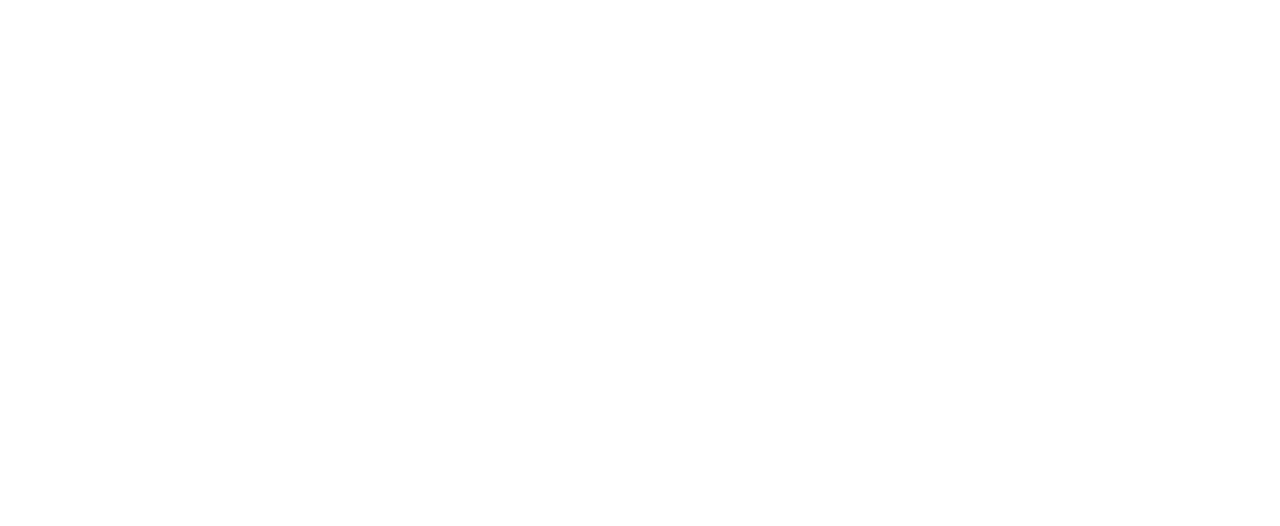
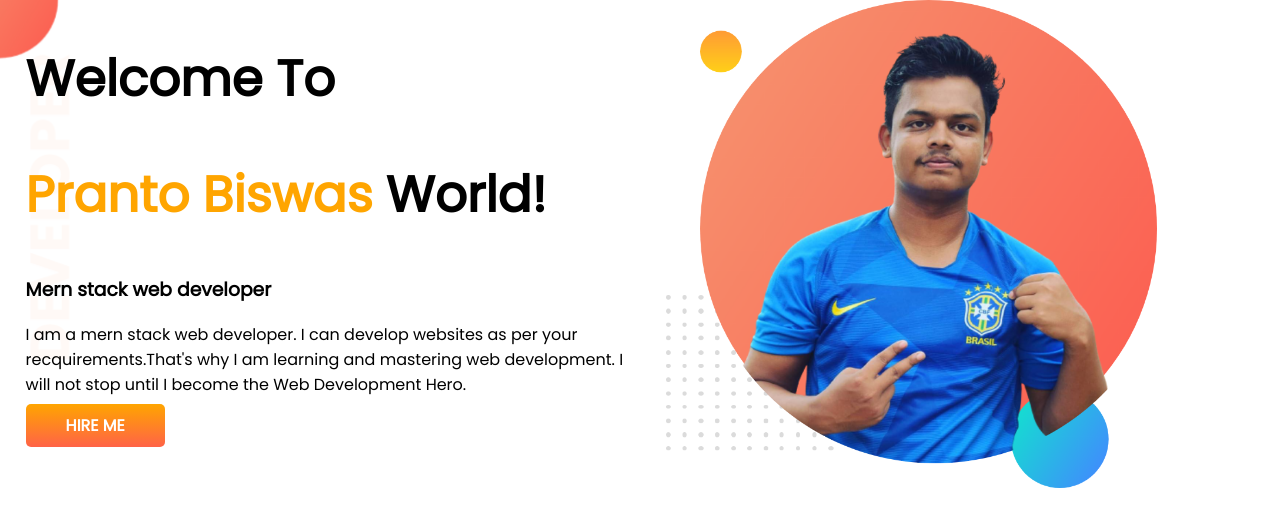
Before and after one commit to prantobiswas321/developer-portfolio, a plain HTML site: page index.html in a window 1280 px wide. Drawn offline with Linux system fonts and the light colour scheme.

Commit message:
top banner added

```diff
--- a/index.html
+++ b/index.html
@@ -1,13 +1,33 @@
 <!DOCTYPE html>
 <html lang="en">
+
 <head>
     <meta charset="UTF-8">
     <meta http-equiv="X-UA-Compatible" content="IE=edge">
     <meta name="viewport" content="width=device-width, initial-scale=1.0">
     <title>Pranto Portfolio</title>
+    <link rel="preconnect" href="https://fonts.googleapis.com">
+    <link rel="preconnect" href="https://fonts.gstatic.com" crossorigin>
+    <link href="https://fonts.googleapis.com/css2?family=Poppins&display=swap" rel="stylesheet">
     <link rel="stylesheet" href="style.css">
 </head>
+
 <body>
+    <section class="top-banner">
+        <div class="half-width">
+            <h1>Welcome To</h1>
+            <h1><span class="orange-color">Pranto Biswas</span> World!</h1>
+            <h3>Mern stack web developer</h3>
+            <p>I am a mern stack web developer. I can develop websites as per your recquirements.That's why I am
+                learning
+                and mastering web development. I will not stop until I become the Web Development Hero.</p>
+            <a class="link-button" target="_blank" href="https://www.linkedin.com/in/pranto-biswas-145315161/">HIRE
+                ME</a>
+        </div>
+        <div class="half-width">
+            <img src="images/pb-bg.png" alt="Pranto picture">
+        </div>
+    </section>
+</body>
 
-</body>
 </html>
--- a/style.css
+++ b/style.css
@@ -0,0 +1,32 @@
+body{
+    font-family: 'Poppins', sans-serif;
+    margin: 0;
+}
+h1{
+    font-size: 50px;
+}
+.orange-color{
+    color: #FFA500;
+}
+section{
+    display: flex;
+}
+.half-width{
+    width: 50%;
+    padding-left: 2%;
+}
+.half-width img{
+    width: 80%;
+}
+.link-button{
+    text-decoration: none;
+    color: white;
+    font-weight: 700;
+    background-image: linear-gradient(orange,tomato);
+    padding: 10px 40px;
+    border-radius: 5px;
+}
+.top-banner{
+    background-image: url(images/top-banner.png);
+    background-repeat: no-repeat;
+}
```
Also changed, not shown: images/dream-bg.png (added), images/exp-bg.png (added), images/jhankar.png (added), images/jhankar2.png (added), images/my-bg.png (added), images/my-bg2.png (added), images/pb-bg.png (added), images/top-banner.png (added), showOff/pb1.png (added), showOff/pb2.png (added), showOff/pb3.png (added), showOff/pb4.png (added), showOff/pb5.png (added).
